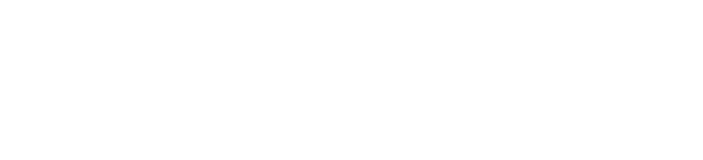
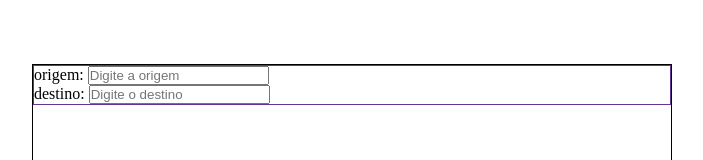
Before and after one commit to Yuutsuy/chat, a plain HTML site: page index.html in a window 1280 px wide. Shown: the top 160 px of the page, without its empty margins (288-991 px from the left). Drawn offline with Linux system fonts and the light colour scheme.

Commit message:
criado formulário para receber os valores digitados e, futuramente, enviar para a api

```diff
--- a/assets/CSS/style.css
+++ b/assets/CSS/style.css
@@ -0,0 +1,17 @@
+body{
+    overflow:hidden;
+}
+
+#main {
+    border: 1px solid black;
+    width:50%;
+    height:50%;
+    display:block;
+    margin-left:auto;
+    margin-right:auto;
+    margin-top:5%;
+}
+
+#main #formulario {
+    border: 1px solid rebeccapurple;
+}
--- a/index.html
+++ b/index.html
@@ -7,10 +7,25 @@
         <link rel="stylesheet" href="./main.css"/>
     </head>
     <body>
-        <main>
+        <!-- Tag main com id main (favor, não confundir o id com a tag) -->
+        <main id="main">
+            <div id="formulario">
+                <form action="">
+                    <label for="origem">
+                        origem:
+                    </label>
+                    <input id="origem" placeholder="Digite a origem"/>
+                    <br>
+                    <label for="destino">
+                        destino:
+                    </label>
+                    <input id="destino" placeholder="Digite o destino"/>
+                </form>
+            </div>
+        </main>
+        <!-- Fim tag main com id main (favor, não confundir o id com a tag) -->
 
-        </main>
-
+        <!-- tag script linkada com o arquivo main.js na pasta JS -->
         <script
         type="application/javascript"
         src="./assets/JS/main.js"></script>
```
